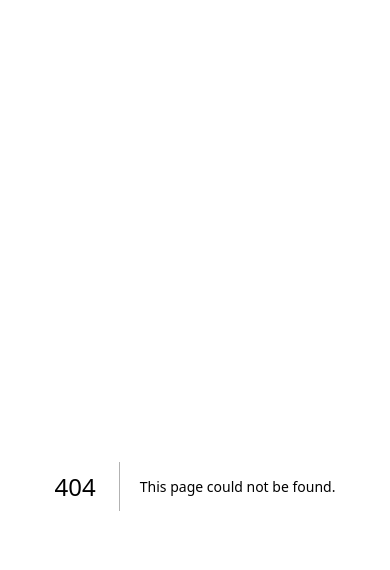
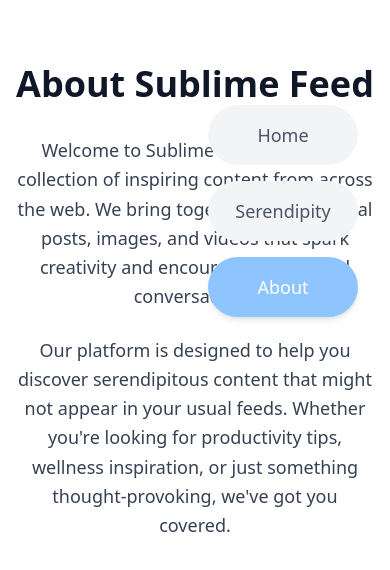
Before and after one commit to lucasfvera/feed-posts-challenge, a Next.js app: page /about in a window 390 px wide. Before the commit this address had no page. Shown: the top 570 px of the page. Built offline with nearby package versions, Linux system fonts and the light colour scheme.

Commit message:
Add draft navigation bar
This commit adds a basic navigation bar. We still need to make it
responsive.

```diff
--- /dev/null
+++ b/src/app/about/page.tsx
@@ -0,0 +1,26 @@
+export default function About() {
+	return (
+		<div className="flex flex-col gap-8 w-full max-w-2xl items-center text-center">
+			<h1 className="text-4xl font-bold text-gray-900">
+				About Sublime Feed
+			</h1>
+
+			<div className="space-y-6 text-gray-700">
+				<p className="text-lg leading-relaxed">
+					Welcome to Sublime Feed, a curated collection of inspiring
+					content from across the web. We bring together articles,
+					social posts, images, and videos that spark creativity and
+					encourage meaningful conversations.
+				</p>
+
+				<p className="text-lg leading-relaxed">
+					Our platform is designed to help you discover serendipitous
+					content that might not appear in your usual feeds. Whether
+					you&apos;re looking for productivity tips, wellness
+					inspiration, or just something thought-provoking, we&apos;ve
+					got you covered.
+				</p>
+			</div>
+		</div>
+	);
+}
--- /dev/null
+++ b/src/app/components/NavigationBar.tsx
@@ -0,0 +1,38 @@
+'use client';
+
+import Link from 'next/link';
+import { usePathname } from 'next/navigation';
+
+export default function NavigationBar() {
+	const pathname = usePathname();
+
+	const navItems = [
+		{ href: '/', label: 'Home', icon: '🏠' },
+		{ href: '/serendipity', label: 'Serendipity', icon: '🎲' },
+		{ href: '/about', label: 'About', icon: 'ℹ️' },
+	];
+
+	return (
+		<nav className="fixed right-8 top-1/4 transform -translate-y-1/2 z-50">
+			<div className="relative flex flex-col gap-4 justify-end">
+				{navItems.map((item) => {
+					const isActive = pathname === item.href;
+					const activeClass = isActive
+						? 'text-white shadow-md bg-blue-300'
+						: 'bg-gray-100 text-gray-600 hover:bg-blue-100 hover:text-blue-600 hover:shadow-md';
+
+					return (
+						<Link
+							key={item.href}
+							href={item.href}
+							className={`relative flex items-center justify-center transition-all duration-200 text-center rounded-full min-w-[150px] ${activeClass}`}
+							title={item.label}
+						>
+							<span className={`text-lg p-4`}>{item.label}</span>
+						</Link>
+					);
+				})}
+			</div>
+		</nav>
+	);
+}
--- a/src/app/layout.tsx
+++ b/src/app/layout.tsx
@@ -1,6 +1,7 @@
 import type { Metadata } from 'next';
 import { Geist, Geist_Mono } from 'next/font/google';
 import './globals.css';
+import NavigationBar from '@/app/components/NavigationBar';
 
 const geistSans = Geist({
 	variable: '--font-geist-sans',
@@ -27,6 +28,7 @@ export default function RootLayout({
 			<body
 				className={`${geistSans.variable} ${geistMono.variable} antialiased py-16 px-4 sm:p-16 flex flex-col items-center box-border`}
 			>
+				<NavigationBar />
 				{children}
 			</body>
 		</html>
```
Also changed, not shown: package.json (+7 -6 lines), 1 other file (tests, documents, lock files or other folders).
